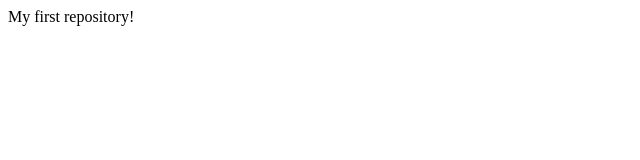
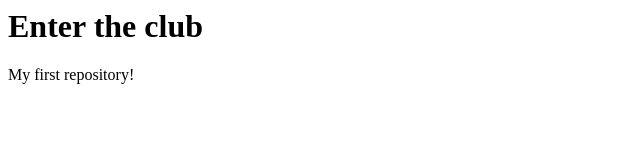
Before and after one commit to j-amarri/enter-the-club, a plain HTML site: page index.html in a window 1280 px wide. Shown: the whole page, without its empty margins (0-640 px from the left). Drawn offline with Linux system fonts and the light colour scheme.

```diff
--- a/index.html
+++ b/index.html
@@ -1,6 +1,7 @@
 <html>
   <head></head>
   <body>
+    <h1>Enter the club</h1>
     <p>My first repository!</p>
   </body>
 </html>
```
Also changed, not shown: 1 other file.
